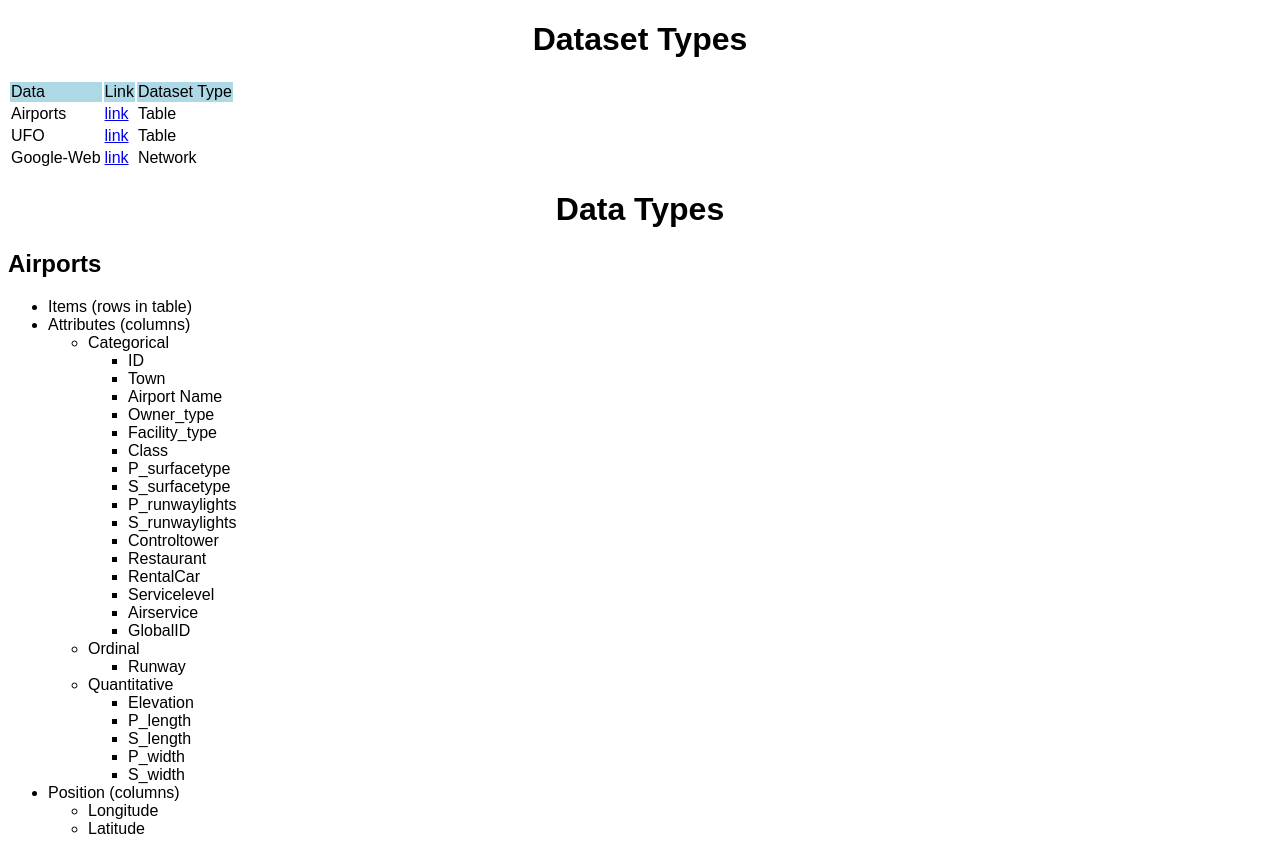
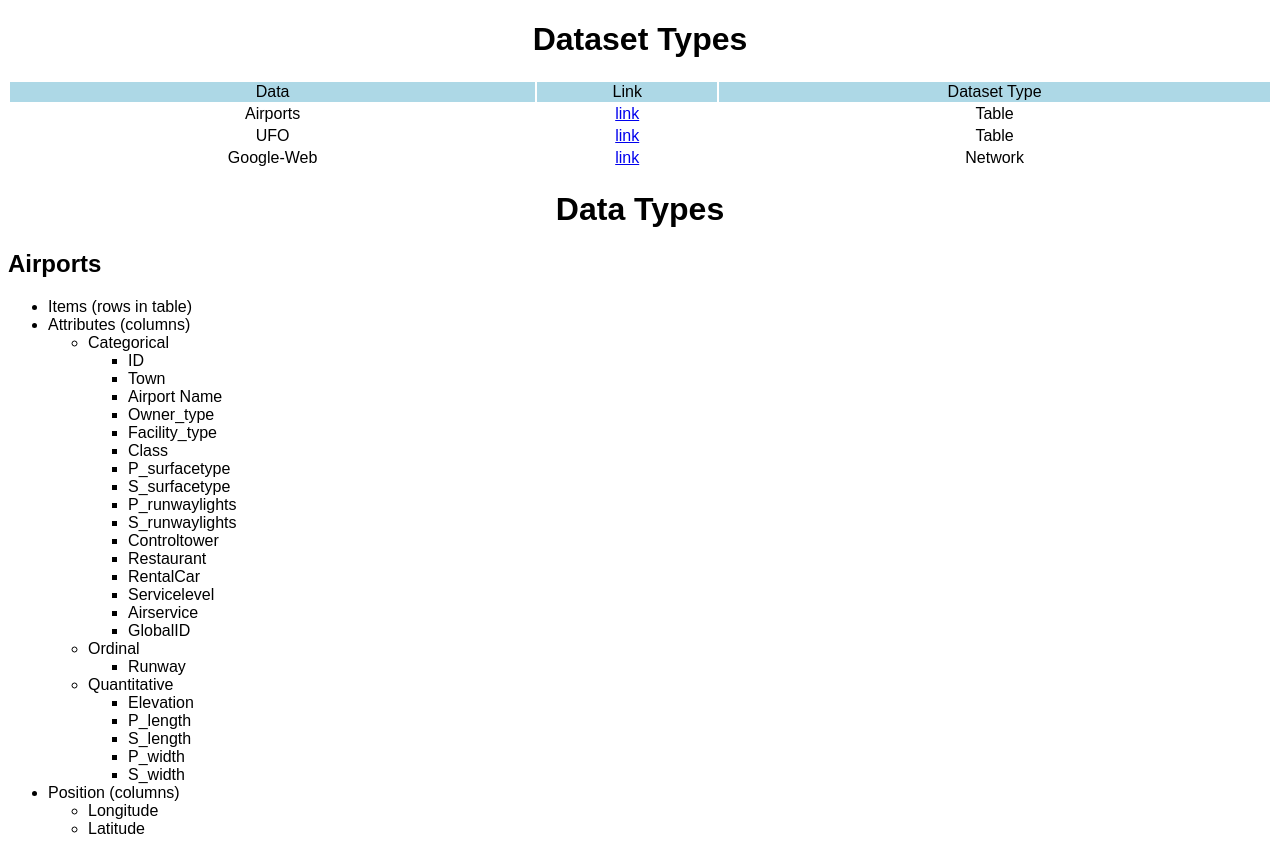
Before and after one commit to DS4200-S23-Class/hw-02-brady-sara, a plain HTML site: page index.html in a window 1280 px wide. Shown: the top 841 px of the page. Drawn offline with Linux system fonts and the light colour scheme.

Commit message:
centered table

```diff
--- a/index.html
+++ b/index.html
@@ -14,7 +14,7 @@
             <h1 class="centered">Dataset Types</h1>
 
             <!-- Dataset Table -->
-            <table>
+            <table class="center">
                 <tr id="header">
                     <td>Data</td>
                     <td>Link</td>
--- a/style.css
+++ b/style.css
@@ -3,6 +3,12 @@ body {
 }
 
 .centered {
+	text-align: center;
+}
+
+.center {
+	margin: 0 auto;
+	width: 100%;
 	text-align: center;
 }
 
```
